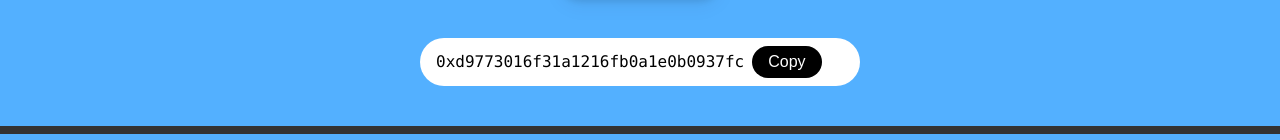
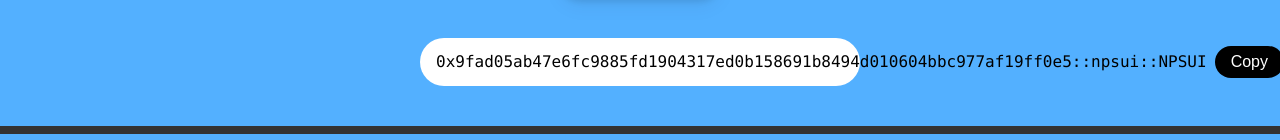
Before and after one commit to MeremArt/NOn-playable-SUI, a Next.js app: page / in a window 1280 px wide. Shown: the part 381-521 px from the top of the page. Built offline with nearby package versions, Linux system fonts and the light colour scheme.

Commit message:
contact address

```diff
--- a/app/page.tsx
+++ b/app/page.tsx
@@ -8,7 +8,8 @@ import Image from "next/image";
 
 export default function Page() {
   const [copied, setCopied] = useState(false);
-  const address = "0xd9773016f31a1216fb0a1e0b0937fc";
+  const address =
+    "0x9fad05ab47e6fc9885fd1904317ed0b158691b8494d010604bbc977af19ff0e5::npsui::NPSUI";
 
   const handleCopy = async () => {
     try {
```
